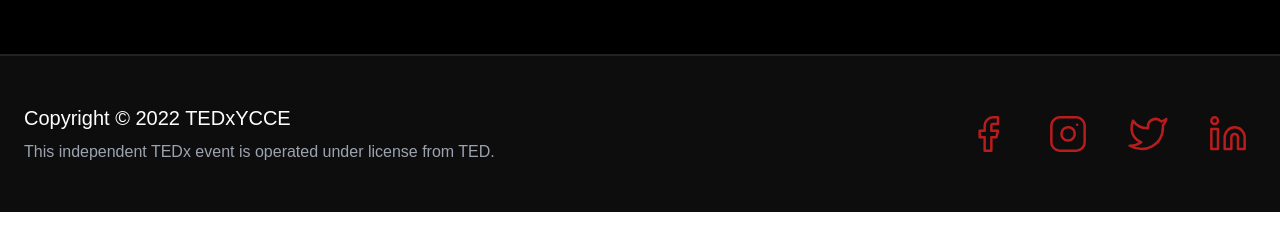
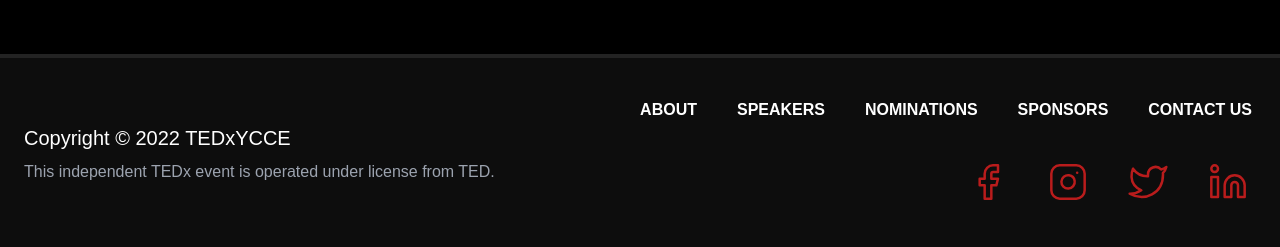
Before and after one commit to TEDxYCCE/tedxycce2022, a Next.js app: page / in a window 1280 px wide. Shown: the part 3252-3499 px from the top of the page. Before the commit the page ends 3464 px from the top, so only its background shows below. Built offline with nearby package versions, Linux system fonts and the light colour scheme; grey boxes are pictures that could not be loaded; a small style sheet from the web is missing.

Commit message:
style: :art: Added Navlinks to footer

```diff
--- a/components/footer.tsx
+++ b/components/footer.tsx
@@ -3,9 +3,29 @@ import Link from "next/link";
 const navLinkClasses = "px-1 hover:text-red-700 focus:text-red-100";
 const Footer = () => {
   return (
-    <footer className=" bg-white/[.05] border-t-2 border-white/[.09]">
+    <footer className=" bg-white/[.05] border-t-4 border-white/[.09]">
       <div className="container flex flex-col items-center content-center p-6 py-10 mx-auto text-white lg:flex-row-reverse lg:justify-between">
         <div className="flex flex-col items-center lg:items-end">
+          <nav className="pb-8 mt-2 lg:mt-0">
+            <ul className="flex flex-wrap justify-center gap-2 font-semibold lg:gap-8">
+              <li className={navLinkClasses}>
+                <Link href="/about">ABOUT</Link>
+              </li>
+              <li className={navLinkClasses}>
+                <Link href="/speakers">SPEAKERS</Link>
+              </li>
+              <li className={navLinkClasses}>
+                {/* TODO: Link to nomination section on home page */}
+                <Link href="/#nominations">NOMINATIONS</Link>
+              </li>
+              <li className={navLinkClasses}>
+                <Link href="/sponsors">SPONSORS</Link>
+              </li>
+              <li className={navLinkClasses}>
+                <Link href="/#contact">CONTACT US</Link>
+              </li>
+            </ul>
+          </nav>
           <ul
             id="socials"
             className="inline-flex justify-center gap-10 p-2 mb-6 text-red-700 lg:mb-0 lg:gap-10"
@@ -120,7 +140,7 @@ const Footer = () => {
         </div>
         <div className="text-center lg:text-left">
           <p className="mt-2 text-xl">Copyright © 2022 TEDxYCCE</p>
-          <p className="my-2 text-justify text-gray-400">
+          <p className="my-2 text-center lg:text-justify text-gray-400">
             This independent TEDx event is operated under license from TED.
           </p>
         </div>
```
